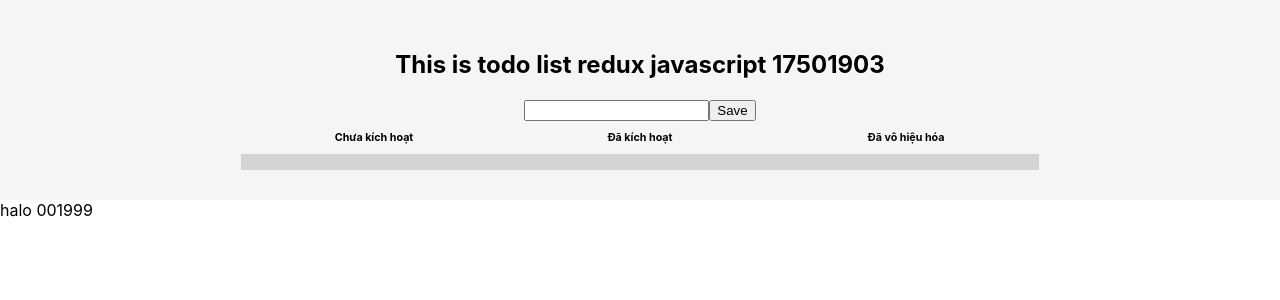
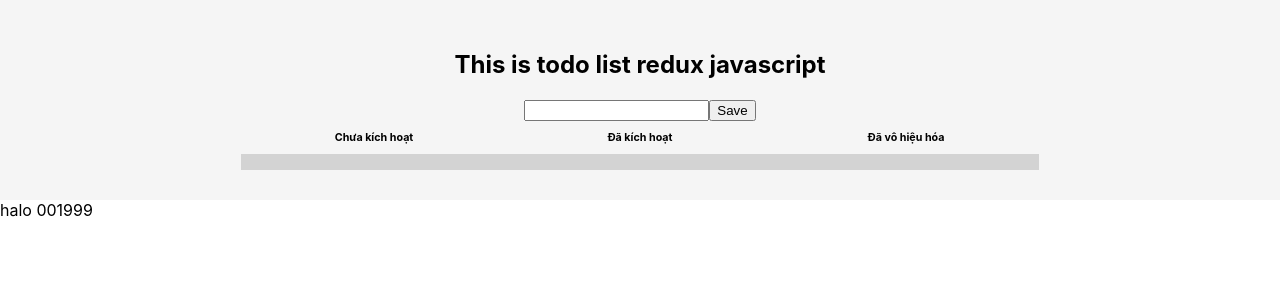
Before and after one commit to NguyenDuyTu97/todolist-redux, a React (Create React App) app: page / in a window 1280 px wide. Shown: the top 300 px of the page. Built offline with nearby package versions, Linux system fonts and the light colour scheme.

Commit message:
update title main - C1

```diff
--- a/src/components/todolist/index.js
+++ b/src/components/todolist/index.js
@@ -64,7 +64,7 @@ function TodoList() {
 
     return (
         <div className="container">
-            <h2>This is todo list redux javascript 17501903</h2>
+            <h2>This is todo list redux javascript</h2>
             <div id="heading">
                 <input
                     name='username'
```
